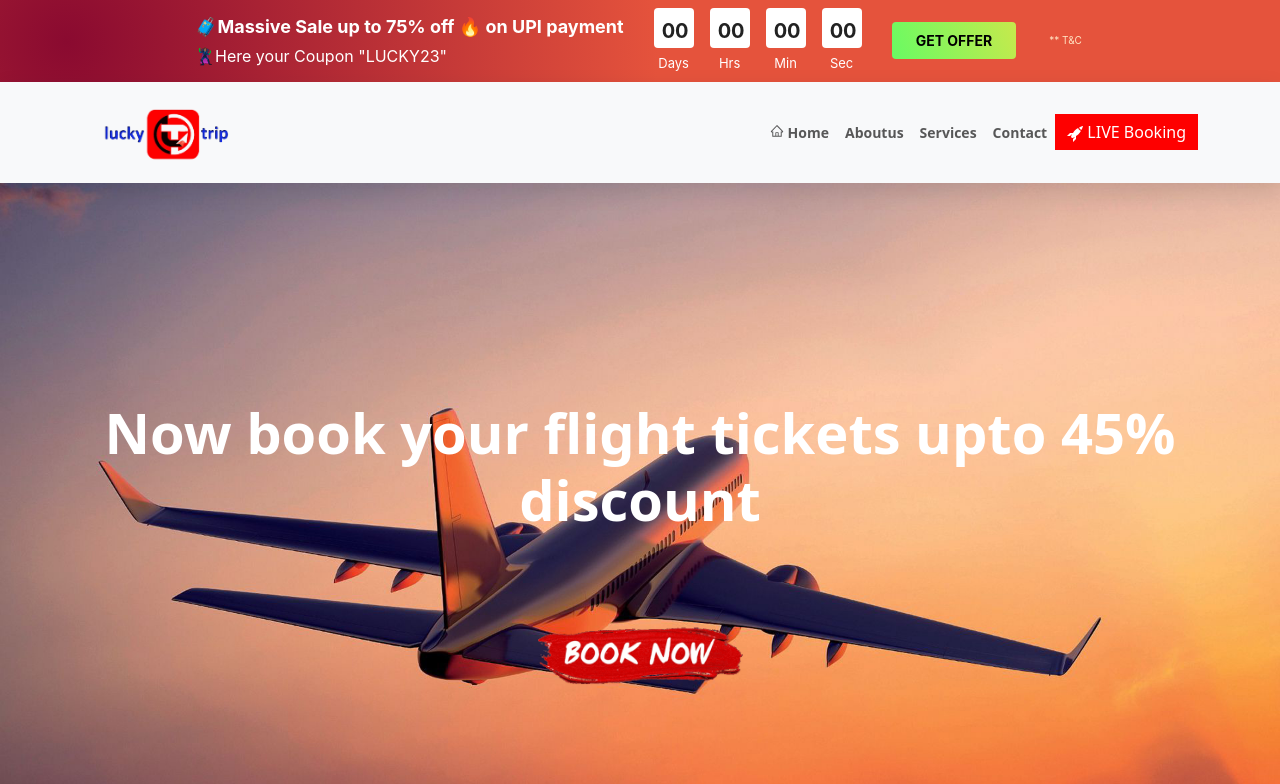
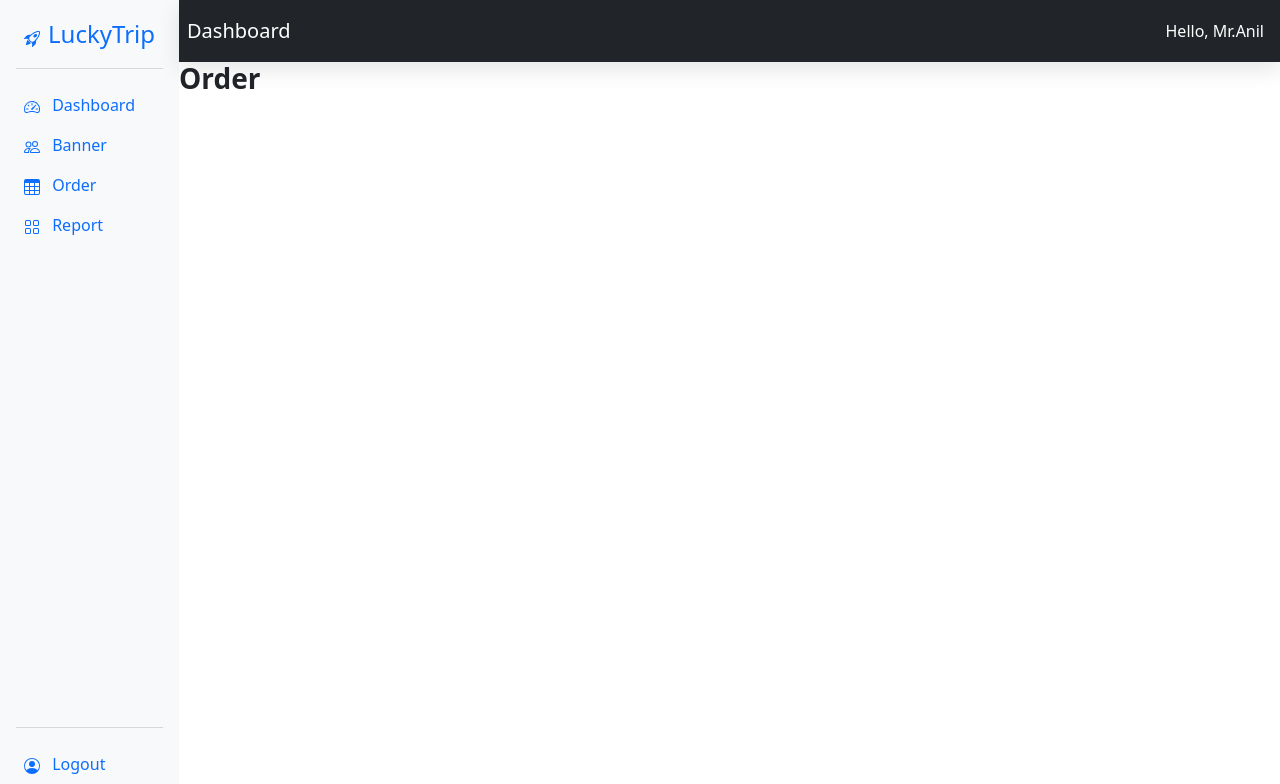
Before and after one commit to anilananda/luckytrip-react, a React (Create React App) app: page /luckytrip-react/admin/order in a window 1280 px wide. Shown: the top 784 px of the page. Built offline with nearby package versions, Linux system fonts and the light colour scheme.

Commit message:
added react route

```diff
--- a/package.json
+++ b/package.json
@@ -13,6 +13,7 @@
     "react-bootstrap": "^2.8.0",
     "react-dom": "^18.2.0",
     "react-icons": "^4.10.1",
+    "react-router-dom": "^6.15.0",
     "react-scripts": "5.0.1",
     "web-vitals": "^2.1.0"
   },
--- a/src/App.js
+++ b/src/App.js
@@ -1,32 +1,33 @@
 import "./App.css";
-import Mainmenu from "./components/Mainmenu";
-import Footer from "./components/Footer";
-import Aboutus from "./components/Aboutus";
-import Contact from "./components/Contact";
-import Services from "./components/Services";
-import Staticbackground from "./components/Staticbackground";
-import HomeCarousel from "./components/HomeCarousel";
-import PromotionBanner from "./components/PromotionBanner";
+import { BrowserRouter, Routes, Route } from "react-router-dom";
+import Banner from "./components/Admin/Banner";
+import Dashboard from "./components/Admin/Dashboard";
+import HomePage from "./components/HomePage";
 
 function App() {
   return (
     <div className="App" id="home">
-      <PromotionBanner />
-      <div className="luckytrip-sticky-top">
-        <Mainmenu />
-      </div>
+      <BrowserRouter>
+        <Routes>
+          <Route path="/luckytrip-react" element={<HomePage />} />
+          <Route path="/" element={<HomePage />} />
 
-      <Staticbackground />
-
-      <HomeCarousel />
-
-      <Aboutus />
-
-      <Services />
-
-      <Contact />
-
-      <Footer />
+          <Route path="admin/login" element={<h3>Login page</h3>} />
+          <Route
+            path="/luckytrip-react/admin/dashboard"
+            element={<Dashboard />}
+          ></Route>
+          <Route
+            path="/luckytrip-react/admin/banner"
+            element={<Dashboard component="banner" />}
+          />
+          <Route
+            path="/luckytrip-react/admin/order"
+            element={<Dashboard component="order" />}
+          />
+          <Route path="*" element={<h2>Error 404</h2>} />
+        </Routes>
+      </BrowserRouter>
     </div>
   );
 }
--- /dev/null
+++ b/src/components/Admin/Banner.js
@@ -0,0 +1,11 @@
+import React, { PureComponent } from "react";
+
+function Banner() {
+  return (
+    <div>
+      Message from Banner Page <br />{" "}
+    </div>
+  );
+}
+
+export default Banner;
--- /dev/null
+++ b/src/components/Admin/Dashboard.js
@@ -0,0 +1,25 @@
+import React, { PureComponent } from "react";
+import { Link, Outlet } from "react-router-dom";
+import Sidenavbar from "./Sidenavbar";
+import Navbar from "./Navbar";
+
+import { BrowserRouter, Routes, Route } from "react-router-dom";
+import Banner from "./Banner";
+
+function Dashboard({ component }) {
+  console.log(component);
+  return (
+    <div className="d-flex">
+      <div className="w-auto">
+        <Sidenavbar />
+      </div>
+      <div className="col">
+        <Navbar />
+        {component == "banner" ? <Banner /> : <></>}
+        {component == "order" ? <h3>Order</h3> : <></>}
+      </div>
+    </div>
+  );
+}
+
+export default Dashboard;
--- /dev/null
+++ b/src/components/Admin/Navbar.js
@@ -0,0 +1,32 @@
+import React from "react";
+
+function Navbar() {
+  return (
+    <nav class="navbar navbar-expand-lg navbar-dark bg-dark">
+      <a class="navbar-brand p-2" href="#">
+        Dashboard
+      </a>
+      <button
+        class="navbar-toggler"
+        type="button"
+        data-toggle="collapse"
+        data-target="#navbarTogglerDemo02"
+        aria-controls="navbarTogglerDemo02"
+        aria-expanded="false"
+        aria-label="Toggle navigation"
+      >
+        <span class="navbar-toggler-icon"></span>
+      </button>
+
+      <div class="collapse navbar-collapse" id="navbarTogglerDemo02">
+        <ul class="navbar-nav ms-auto mt-2 mt-lg-0">
+          <li class="nav-item active">
+            <span className="text-white p-3"> Hello, Mr.Anil</span>
+          </li>
+        </ul>
+      </div>
+    </nav>
+  );
+}
+
+export default Navbar;
--- /dev/null
+++ b/src/components/Admin/Sidenavbar.js
@@ -0,0 +1,66 @@
+import React from "react";
+import {
+  BsSpeedometer2,
+  BsCodeSlash,
+  BsPeople,
+  BsTable,
+  BsGrid,
+  BsPersonCircle,
+  BsRocketTakeoff,
+} from "react-icons/bs";
+import { Link, Outlet } from "react-router-dom";
+
+function Sidenavbar() {
+  return (
+    <div className="d-flex justify-content-between flex-column bg-light text-white p-3 vh-100">
+      <div>
+        <a href="" className="p-2">
+          <BsRocketTakeoff className="me-2" />
+          <span className="fs-4">LuckyTrip</span>
+        </a>
+        <hr className="text-secondary" />
+        <ul className="nav nav-pills flex-column">
+          <li className="nav-item p-2">
+            <Link to="/luckytrip-react/admin/dashboard">
+              <BsSpeedometer2 className="me-2" />
+              <span> Dashboard</span>
+            </Link>
+          </li>
+
+          <li className="nav-item p-2">
+            <Link to="/luckytrip-react/admin/banner">
+              <BsPeople className="me-2" />
+              <span> Banner</span>
+            </Link>
+          </li>
+
+          <li className="nav-item p-2">
+            <Link to="/luckytrip-react/admin/order">
+              <BsTable className="me-2" />
+              <span> Order</span>
+            </Link>
+          </li>
+
+          <li className="nav-item p-2">
+            <Link to="/report">
+              <BsGrid className="me-2" />
+              <span> Report</span>
+            </Link>
+          </li>
+        </ul>
+      </div>
+      <div>
+        <hr className="text-secondary" />
+
+        <div className="nav-item p-2">
+          <a href="">
+            <BsPersonCircle className="me-2" />
+            <span> Logout</span>
+          </a>
+        </div>
+      </div>
+    </div>
+  );
+}
+
+export default Sidenavbar;
--- /dev/null
+++ b/src/components/HomePage.jsx
@@ -0,0 +1,33 @@
+import Mainmenu from "./Mainmenu";
+import Footer from "./Footer";
+import Aboutus from "./Aboutus";
+import Contact from "./Contact";
+import Services from "./Services";
+import Staticbackground from "./Staticbackground";
+import HomeCarousel from "./HomeCarousel";
+import PromotionBanner from "./PromotionBanner";
+
+function HomePage() {
+  return (
+    <div id="home">
+      <PromotionBanner />
+      <div className="luckytrip-sticky-top">
+        <Mainmenu />
+      </div>
+
+      <Staticbackground />
+
+      {/* <HomeCarousel /> */}
+
+      <Aboutus />
+
+      <Services />
+
+      <Contact />
+
+      <Footer />
+    </div>
+  );
+}
+
+export default HomePage;
--- a/src/index.js
+++ b/src/index.js
@@ -4,5 +4,22 @@ import App from "./App";
 import "bootstrap/dist/css/bootstrap.min.css";
 import "bootstrap/dist/js/bootstrap.bundle.min";
 
+import { BrowserRouter, Routes, Route } from "react-router-dom";
+import Banner from "./components/Admin/Banner";
+import Dashboard from "./components/Admin/Dashboard";
+
 const root = ReactDOM.createRoot(document.getElementById("root"));
-root.render(<App />);
+root.render(
+  <App />
+
+  // <BrowserRouter>
+  //   <Routes>
+  //     <Route path="luckytrip-react" element={<App />} />
+  //     {/* <Route path="/admin/login" element={<h3>Login page</h3>} /> */}
+  //     <Route path="luckytrip-react/dashboard" element={<Dashboard />}>
+  //       <Route path="banner" element={<Banner />} />
+  //     </Route>
+  //     <Route path="*" element={<h2>Error 404</h2>} />
+  //   </Routes>
+  // </BrowserRouter>
+);
```
Also changed, not shown: 1 other file (tests, documents, lock files or other folders).
